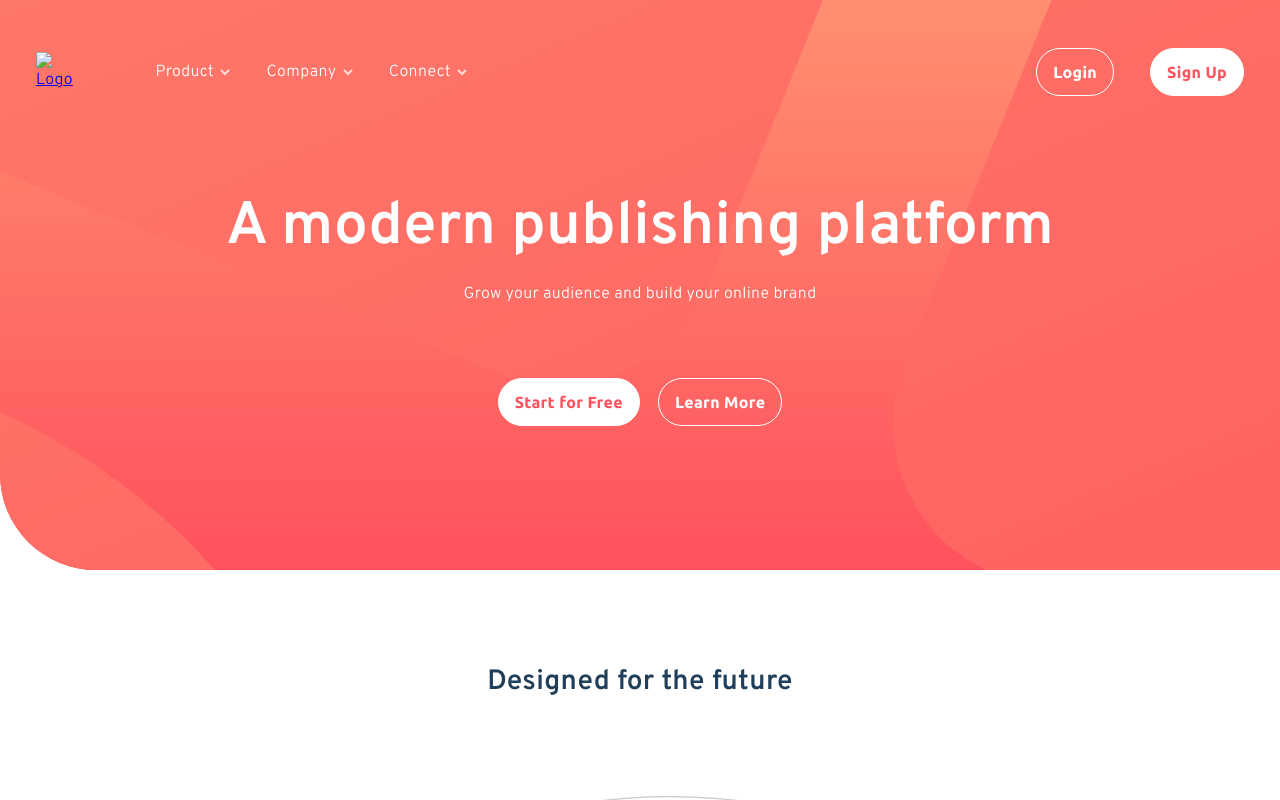
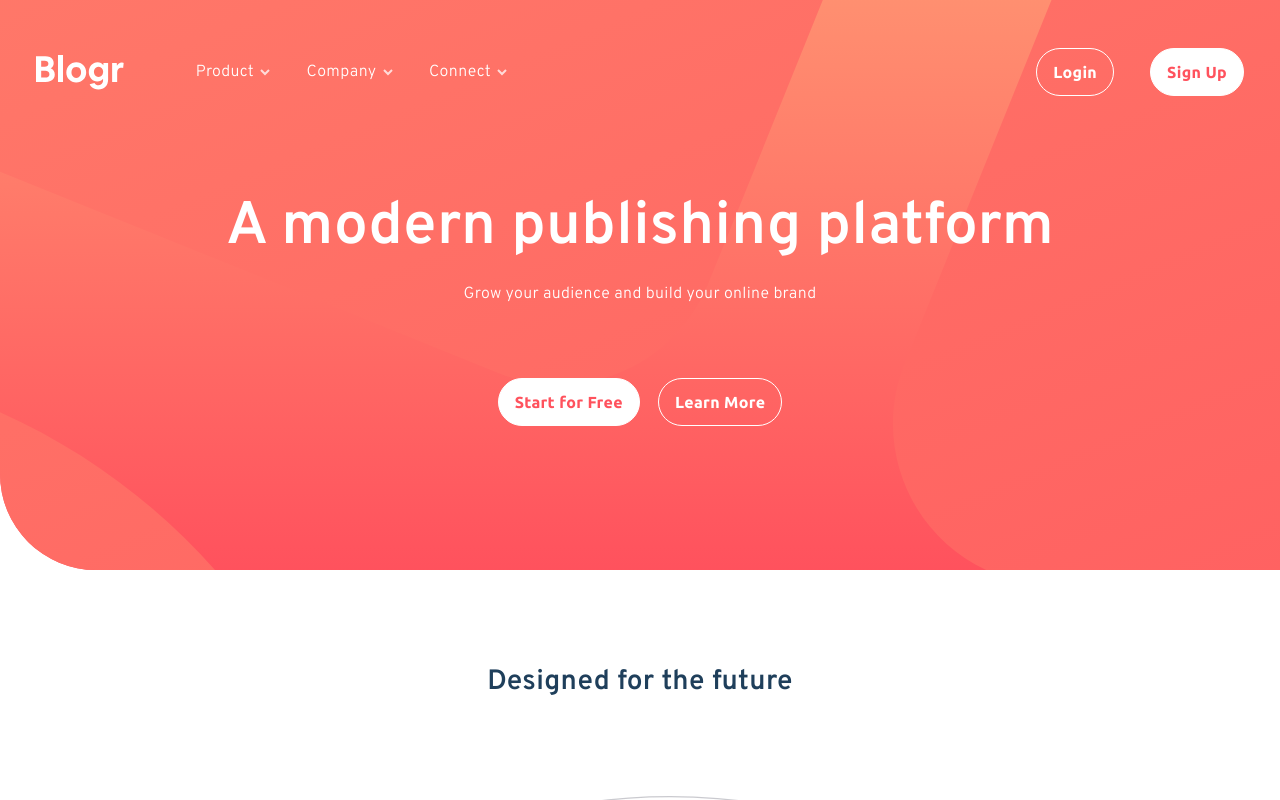
Before and after one commit to Ahtasham-ul-haq/blog-page, a plain HTML site: page index.html in a window 1280 px wide. Shown: the top 800 px of the page. Drawn offline with Linux system fonts and the light colour scheme; the site is published under a folder, as on GitHub Pages, so addresses that start at the root find nothing.

Commit message:
initialcommit

```diff
--- a/index.html
+++ b/index.html
@@ -21,7 +21,7 @@
   <nav aria-label="Primary navigation">
     <div class="container nav-container">
       <a href="/" aria-label="Go to homepage">
-        <img src="/images/logo.svg" alt="Logo">
+        <img src="./images/logo.svg" alt="Logo">
       </a>
       <button class="btn--menu" aria-label="Open mobile nav" aria-expanded="false" aria-controls="menubar">
       </button>
```
